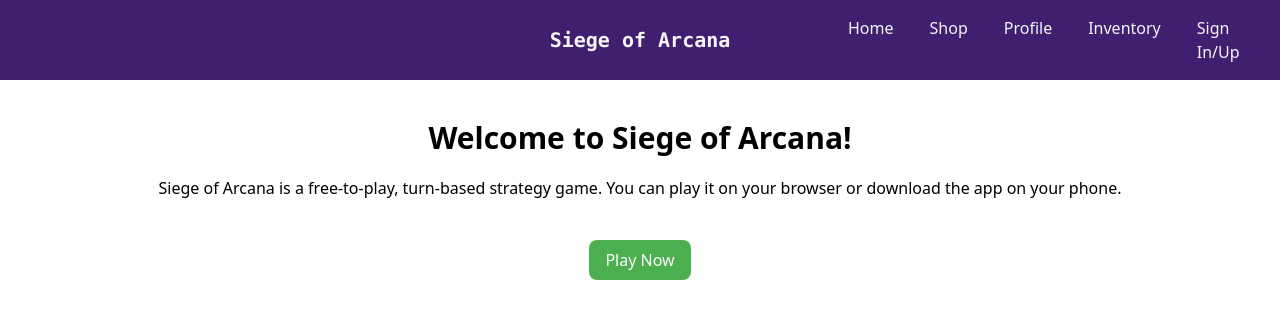
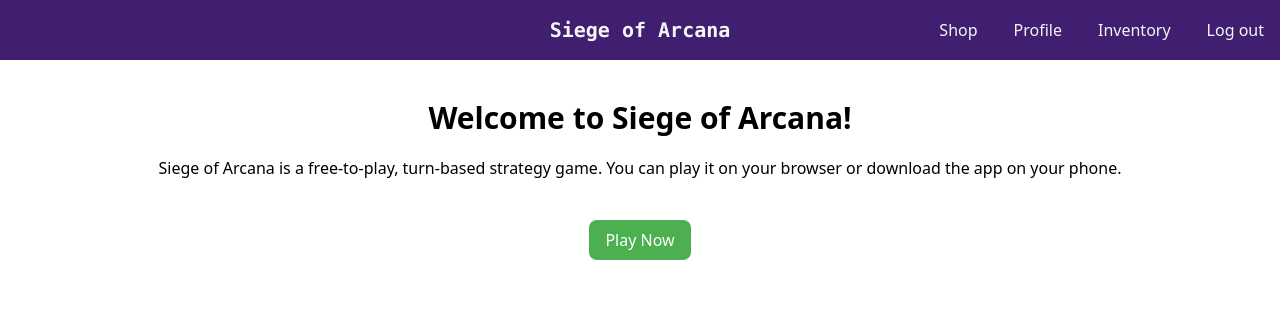
Before and after one commit to ali-imad/siege-of-arcana, a React (Vite) app in the folder frontend/: page / in a window 1280 px wide. Shown: the top 318 px of the page. Built offline with nearby package versions, Linux system fonts and the light colour scheme.

Commit message:
Cleaner navigation bar population
Navigation bar is now populated by log in/out status. Navigation bar items are now defined in a cleaner fashion.

```diff
--- a/frontend/src/App.tsx
+++ b/frontend/src/App.tsx
@@ -10,7 +10,7 @@ import Login from './pages/Login.tsx';
 
 function App() {
   // eslint-disable-next-line @typescript-eslint/no-unused-vars
-  const [isLoggedIn, setIsLoggedIn] = useState<boolean>(false);
+  const [isLoggedIn, setIsLoggedIn] = useState<boolean>(true);
   return (
     <Router>
       <NavBar isLoggedIn={isLoggedIn} />
--- a/frontend/src/components/NavBar.tsx
+++ b/frontend/src/components/NavBar.tsx
@@ -1,52 +1,53 @@
 import React from 'react';
-import { Link, useNavigate } from 'react-router-dom';
+import {Link, useNavigate} from 'react-router-dom';
 
 interface NavBarProps {
   isLoggedIn: boolean;
 }
 
+interface NavBarItem {
+  name: string;
+  link: string;
+}
+
 const NavBar = (props: NavBarProps) => {
-  const { isLoggedIn } = props;
+  const {isLoggedIn} = props;
   // eslint-disable-next-line @typescript-eslint/no-unused-vars
   const navigate = useNavigate();
+
+  const navItems: NavBarItem[] = isLoggedIn
+    ? [
+      {name: 'Shop', link: '/shop'},
+      {name: 'Profile', link: '/profile'},
+      {name: 'Inventory', link: '/inventory'},
+      {name: 'Log out', link: '/logout'},
+    ]
+    : [{name: 'Sign in/up', link: '/login'}];
   return (
     <nav className='bg-soa-purple text-white p-4'>
       <div className='container mx-auto flex items-center justify-between'>
         <div className='w-1/3'></div>
+        {/* Spacer */}
+
         <div className='text-xl text-soa-white font-mono font-bold'>
-          Siege of Arcana
-        </div>
-        <div className='flex text-soa-white space-x-9 w-1/3 justify-end'>
           <Link
             to='/'
             className='order-1 transition-colors hover:text-soa-accent'
           >
-            Home
+            Siege of Arcana
           </Link>
-          <Link
-            to='/shop'
-            className='order-2 transition-colors hover:text-soa-accent'
-          >
-            Shop
-          </Link>
-          <Link
-            to='/profile'
-            className='order-3 transition-colors hover:text-soa-accent'
-          >
-            Profile
-          </Link>
-          <Link
-            to='/inventory'
-            className='order-3 transition-colors hover:text-soa-accent'
-          >
-            Inventory
-          </Link>
-          <Link
-            to='/login'
-            className='order-3 transition-colors hover:text-soa-accent'
-          >
-            {isLoggedIn ? 'Sign Out' : 'Sign In/Up'}
-          </Link>
+        </div>
+
+        <div className='flex text-soa-white space-x-9 w-1/3 justify-end'>
+          {navItems.map((item, index) => (
+            <Link
+              key={index}
+              to={item.link}
+              className={`transition-colors hover:text-soa-accent`}
+            >
+              {item.name}
+            </Link>
+          ))}
         </div>
       </div>
     </nav>
```
